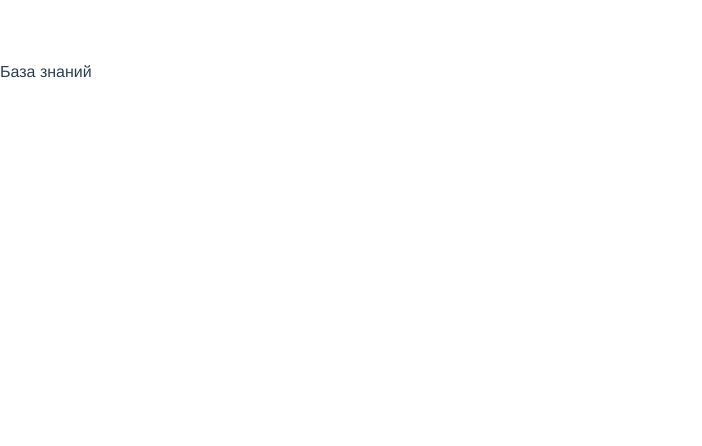
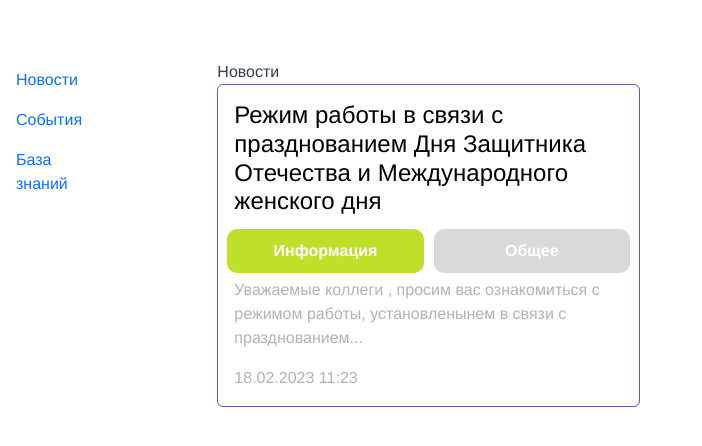
Before and after one commit to Nadezhda24/employeeOnboarding, a Vue app: page / in a window 1280 px wide. Shown: the top 446 px of the page, without its empty margins (0-702 px from the left). Built offline with nearby package versions, Linux system fonts and the light colour scheme.

Commit message:
add card

```diff
--- a/src/components/KnowledgeBase.vue
+++ b/src/components/KnowledgeBase.vue
@@ -1,12 +1,24 @@
 <template>
-  <div>
-   <div>База знаний</div>
+  <div class="row">
+    <div class="col-2">
+      <b-nav vertical class="w-25">
+        <b-nav-item to="/some/route/" active>Новости</b-nav-item>
+        <b-nav-item to="/some/route/">События</b-nav-item>
+        <b-nav-item to="/some/route/">База знаний</b-nav-item>
+      </b-nav>
+    </div>
+    <div class="col-8">
+      <div>Новости</div>
+      <Card/>
+    </div>
   </div>
 </template>
 
 <script>
+import Card from "./ui/Card";
 export default {
-  name: "KnowledgeBase"
+  name: "KnowledgeBase",
+  components: {Card}
 }
 </script>
 
--- /dev/null
+++ b/src/components/ui/Card.vue
@@ -0,0 +1,51 @@
+<template>
+  <div style="width: 50%">
+    <b-card title="Режим работы в связи с празднованием Дня Защитника Отечества и Международного женского дня" class="card-title card-block">
+    <div class="row">
+      <div class="col card-type" style="background: #BEE02A" >
+       Информация
+      </div>
+      <div class="col card-type" style="background: #D9D9D9" >
+        Общее
+      </div>
+    </div>
+
+      <b-card-text class="card-text">
+        Уважаемые коллеги , просим  вас ознакомиться с режимом работы, установленынем в связи с празднованием...</b-card-text >
+      <b-card-text class="card-text">
+        18.02.2023 11:23
+      </b-card-text>
+<!--      <a href="#" class="card-link">Ссылка карточки</a>
+      <b-link href="#" class="card-link">Другая ссылка</b-link>-->
+    </b-card>
+  </div>
+</template>
+
+<script>
+export default {
+  name: "Card",
+}
+</script>
+
+<style scoped>
+.card-type{
+  text-align: center;
+  font-weight: bold;
+  padding: 10px;
+  border-radius: 10px;
+  //background: #BEE02A;
+  color: #FFF;
+  margin: 5px;
+}
+
+.card-block{
+  border-color: #6953AF;
+}
+
+.card-title{
+  color: #010101
+}
+.card-text{
+  color: #B5B1B1;
+}
+</style>
```
